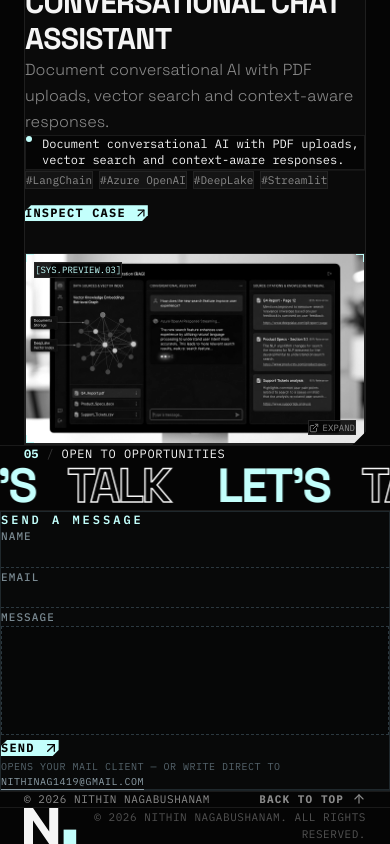
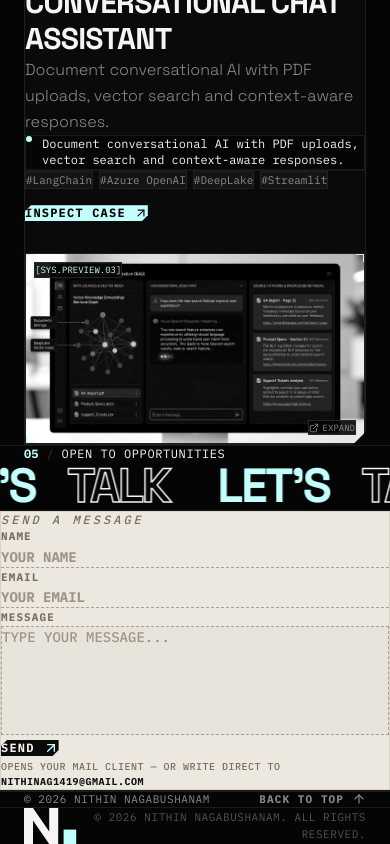
Before and after one commit to nithinag/NITHIN-portfolio, a Next.js app: page / in a window 390 px wide. Shown: the part 3875-4719 px from the top of the page. Built offline with nearby package versions, Linux system fonts and the light colour scheme.

Commit message:
feat: apply warm sand cream theme to Send A Message card

```diff
--- a/src/components/sections/LetsTalk.tsx
+++ b/src/components/sections/LetsTalk.tsx
@@ -32,7 +32,7 @@ export default function LetsTalk() {
   return (
     <section
       id="contact"
-      className="w-full bg-[#080909] text-[#F5F5F5] border-b border-[#1b2226] scroll-mt-14 md:scroll-mt-16 select-none"
+      className="w-full bg-[#050505] text-[#F5F5F5] border-b border-[#1b2226] scroll-mt-14 md:scroll-mt-16 select-none"
     >
       {/* 1. GIANT SCROLL-LINKED MARQUEE BANNER: LET'S TALK */}
       <GiantSectionBanner
@@ -42,19 +42,19 @@ export default function LetsTalk() {
         word2="TALK"
       />
 
-      {/* 2. EXACT 1:1 RECREATION OF MAURICIO JUBA CONTACT FORM */}
+      {/* 2. SEND A MESSAGE CARD IN WARM SAND / CREAM (#ECE8DF) */}
       <div className="w-full px-4 sm:px-8 md:px-12 lg:px-16 py-12 md:py-16">
-        {/* Outer 1px Box Enclosure */}
-        <div className="w-full border border-[#1f282c] bg-[#080909] p-6 sm:p-10 md:p-14 lg:p-16 space-y-10">
+        {/* Warm Cream Box Enclosure matching Marquee */}
+        <div className="w-full border border-[#D8D2C5] bg-[#ECE8DF] text-[#111111] p-6 sm:p-10 md:p-14 lg:p-16 space-y-10 shadow-2xl">
           {/* Header Label */}
-          <div className="font-mono-code text-xs text-[var(--accent-theme)] uppercase tracking-[0.25em] font-semibold">
+          <div className="font-mono-code text-xs sm:text-[13px] text-[#786D5E] uppercase tracking-[0.25em] font-medium italic">
             SEND A MESSAGE
           </div>
 
           <form onSubmit={handleSubmit} className="space-y-8">
             {/* NAME FIELD (Dashed Underline Input) */}
             <div className="space-y-2">
-              <label className="font-mono-code text-[11px] text-[#7a8a92] uppercase tracking-widest block font-medium">
+              <label className="font-mono-code text-[11px] text-[#786D5E] uppercase tracking-widest block font-bold">
                 NAME
               </label>
               <input
@@ -62,13 +62,14 @@ export default function LetsTalk() {
                 required
                 value={name}
                 onChange={(e) => setName(e.target.value)}
-                className="w-full bg-transparent text-[#F5F5F5] font-mono-code text-sm sm:text-base px-0 py-2 outline-none border-b border-dashed border-[#2b383f] focus:border-[var(--accent-theme)] transition-colors"
+                placeholder="YOUR NAME"
+                className="w-full bg-transparent text-[#111111] placeholder-[#9E9587] font-mono-code text-sm sm:text-base font-bold px-0 py-2 outline-none border-b border-dashed border-[#A8A092] focus:border-[#111111] transition-colors"
               />
             </div>
 
             {/* EMAIL FIELD (Dashed Underline Input) */}
             <div className="space-y-2">
-              <label className="font-mono-code text-[11px] text-[#7a8a92] uppercase tracking-widest block font-medium">
+              <label className="font-mono-code text-[11px] text-[#786D5E] uppercase tracking-widest block font-bold">
                 EMAIL
               </label>
               <input
@@ -76,43 +77,45 @@ export default function LetsTalk() {
                 required
                 value={email}
                 onChange={(e) => setEmail(e.target.value)}
-                className="w-full bg-transparent text-[#F5F5F5] font-mono-code text-sm sm:text-base px-0 py-2 outline-none border-b border-dashed border-[#2b383f] focus:border-[var(--accent-theme)] transition-colors"
+                placeholder="YOUR EMAIL"
+                className="w-full bg-transparent text-[#111111] placeholder-[#9E9587] font-mono-code text-sm sm:text-base font-bold px-0 py-2 outline-none border-b border-dashed border-[#A8A092] focus:border-[#111111] transition-colors"
               />
             </div>
 
             {/* MESSAGE FIELD (Large Dashed Box) */}
             <div className="space-y-2">
-              <label className="font-mono-code text-[11px] text-[#7a8a92] uppercase tracking-widest block font-medium">
+              <label className="font-mono-code text-[11px] text-[#786D5E] uppercase tracking-widest block font-bold">
                 MESSAGE
               </label>
-              <div className="relative border border-dashed border-[#2b383f] focus-within:border-[var(--accent-theme)] transition-colors bg-[#060707]">
+              <div className="relative border border-dashed border-[#A8A092] focus-within:border-[#111111] transition-colors bg-[#E6E1D7]/50">
                 <textarea
                   rows={5}
                   required
                   value={message}
                   onChange={(e) => setMessage(e.target.value)}
-                  className="w-full bg-transparent text-[#F5F5F5] font-mono-code text-sm sm:text-base p-4 outline-none resize-none"
+                  placeholder="TYPE YOUR MESSAGE..."
+                  className="w-full bg-transparent text-[#111111] placeholder-[#9E9587] font-mono-code text-sm sm:text-base font-medium p-4 outline-none resize-none"
                 />
               </div>
             </div>
 
-            {/* SUBMIT BUTTON & CLIENT NOTICE (Exact Mauricio Juba 1:1) */}
+            {/* SUBMIT BUTTON & CLIENT NOTICE */}
             <div className="pt-4 space-y-4">
               <button
                 type="submit"
-                className="inline-flex items-center gap-2 px-6 py-3 bg-[var(--accent-theme)] text-[#050505] font-mono-code text-xs font-black tracking-widest uppercase hover:opacity-90 transition-all clip-chamfer-btn shadow-[0_0_20px_var(--accent-glow)] group"
+                className="inline-flex items-center gap-2 px-6 py-3 bg-[#0A0A0A] hover:bg-[#1a1a1a] text-[#F2F0EA] font-mono-code text-xs font-black tracking-widest uppercase transition-all clip-chamfer-btn shadow-lg group"
                 data-cursor="SEND"
               >
                 <span>{sending ? "OPENING MAIL.." : "SEND"}</span>
-                <ArrowUpRight className="w-4 h-4 transition-transform group-hover:translate-x-0.5 group-hover:-translate-y-0.5" />
+                <ArrowUpRight className="w-4 h-4 transition-transform group-hover:translate-x-0.5 group-hover:-translate-y-0.5 text-[var(--accent-theme)]" />
               </button>
 
-              <p className="font-mono-code text-[10px] sm:text-[11px] text-[#55646c] tracking-wider uppercase">
+              <p className="font-mono-code text-[10px] sm:text-[11px] text-[#786D5E] tracking-wider uppercase font-medium">
                 OPENS YOUR MAIL CLIENT — OR WRITE DIRECT TO{" "}
                 <a
                   href={`mailto:${portfolioData.contact.email}`}
                   onClick={() => playSound("click")}
-                  className="text-[#8e9fa8] hover:text-[var(--accent-theme)] transition-colors underline underline-offset-4"
+                  className="text-[#111111] hover:underline transition-colors font-bold underline-offset-4"
                 >
                   {portfolioData.contact.email.toUpperCase()}
                 </a>
```
